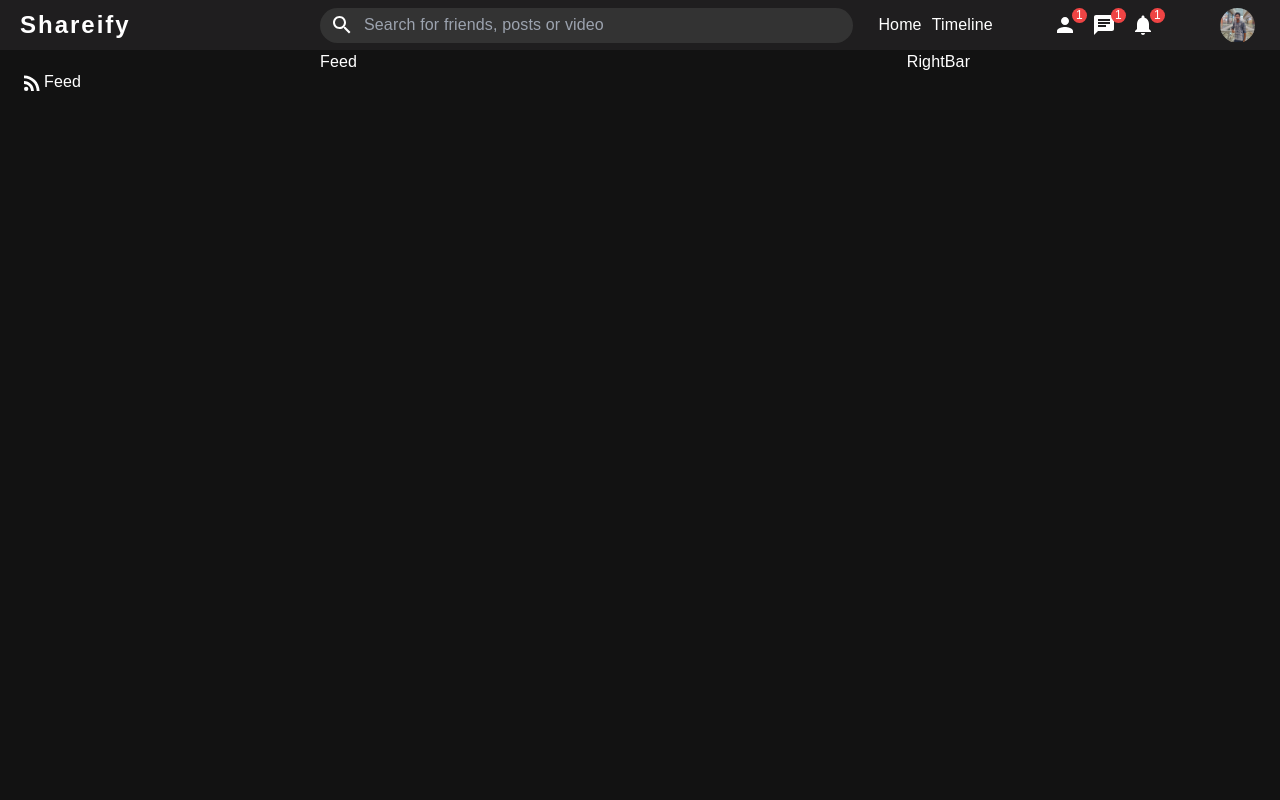
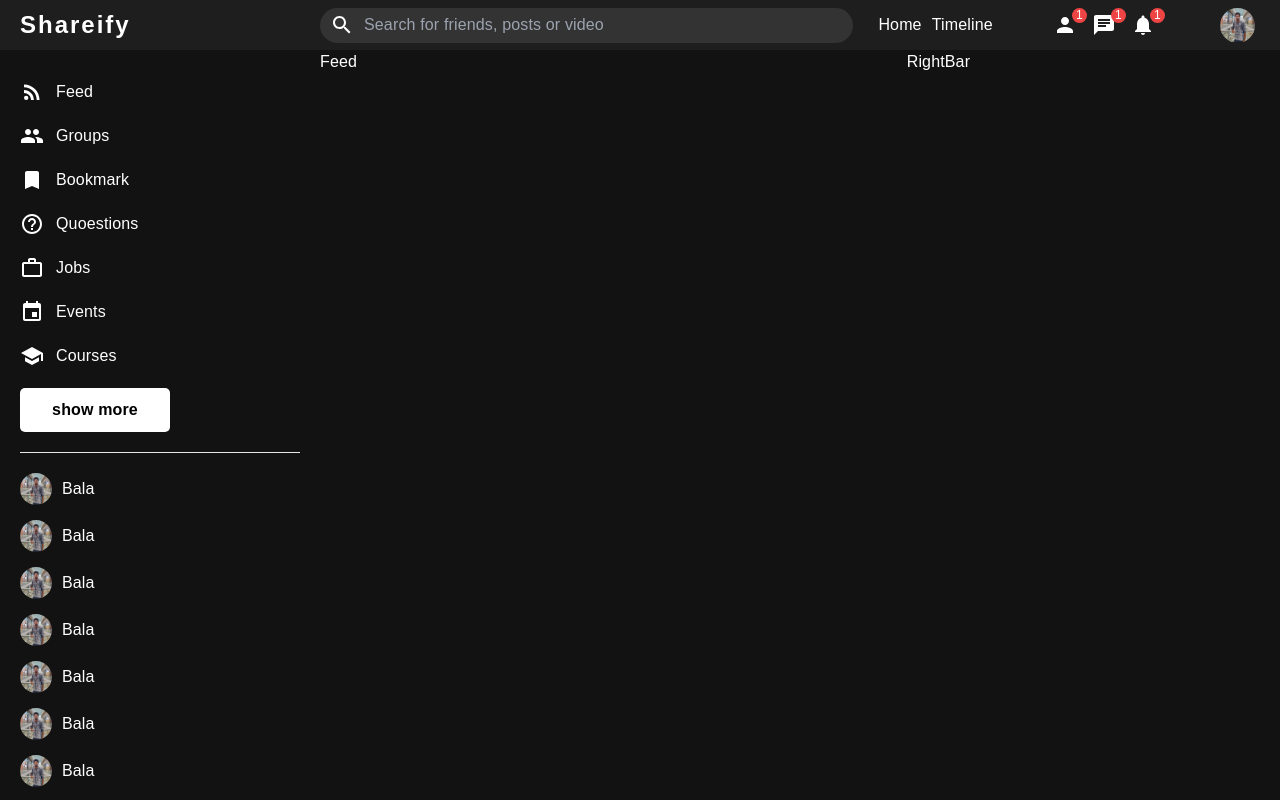
Before and after one commit to Balagurusiva/shareify-frontend, a React (Vite) app: page / in a window 1280 px wide. Built offline with nearby package versions, Linux system fonts and the light colour scheme.

Commit message:
modified:   src/components/Sidebar/sidebar.css 	modified:   src/components/Sidebar/sidebar.jsx

```diff
--- a/src/components/Sidebar/sidebar.css
+++ b/src/components/Sidebar/sidebar.css
@@ -1,7 +1,46 @@
 .sidebar{
-    @apply flex-3 h-[calc(100vh-50px)]
+    @apply flex-3 h-[calc(100vh-50px)] overflow-scroll
+}
+
+::-webkit-scrollbar{
+    @apply w-[5px]
+}
+::-webkit-scrollbar-track{
+    @apply bg-inherit
+}
+
+::-webkit-scrollbar-thumb{
+    @apply bg-[rgb(179,179,179)]
 }
 
 .sidebar-wrapper{
     @apply p-[20px]
 }
+
+.sidebar-list{
+    @apply p-0 m-0 list-none mt-[10px]
+}
+
+.sidebar-list-item{
+    @apply flex gap-3 items-center mb-[20px]
+}
+
+.sidebar-button{
+    @apply w-[150px] border-none p-[10px] rounded-[5px] font-bold bg-white text-black
+}
+
+.sidebar-hr{
+    @apply my-[20px] mx-[0px]
+}
+
+.sidebar-friend-list{
+    @apply m-0 p-0 list-none
+}
+
+.sidebar-friend{
+    @apply flex items-center mb-[15px]
+}
+
+.sidebar-friend-img{
+    @apply w-[32px] h-[32px] rounded-[50%] object-cover mr-[10px]
+}
--- a/src/components/Sidebar/sidebar.jsx
+++ b/src/components/Sidebar/sidebar.jsx
@@ -1,4 +1,4 @@
-import { RssFeed } from '@mui/icons-material'
+import { Bookmark, Group, HelpOutline, RssFeed, WorkOutline,Event, School } from '@mui/icons-material'
 import './sidebar.css'
 
 const Sidebar = () => {
@@ -10,6 +10,70 @@ const Sidebar = () => {
                     <RssFeed className='sidebar-icon' />
                     <span className="sidebar-list-item-text">Feed</span>
                 </li>
+                <li className="sidebar-list-item">
+                    <Group className='sidebar-icon' />
+                    <span className="sidebar-list-item-text">Groups</span>
+                </li>
+                <li className="sidebar-list-item">
+                    <Bookmark className='sidebar-icon' />
+                    <span className="sidebar-list-item-text">Bookmark</span>
+                </li>
+                <li className="sidebar-list-item">
+                    <HelpOutline className='sidebar-icon' />
+                    <span className="sidebar-list-item-text">Quoestions</span>
+                </li>
+                <li className="sidebar-list-item">
+                    <WorkOutline className='sidebar-icon' />
+                    <span className="sidebar-list-item-text">Jobs</span>
+                </li>
+                <li className="sidebar-list-item">
+                    <Event className='sidebar-icon' />
+                    <span className="sidebar-list-item-text">Events</span>
+                </li>
+                <li className="sidebar-list-item">
+                    <School className='sidebar-icon' />
+                    <span className="sidebar-list-item-text">Courses</span>
+                </li>
+            </ul>
+            <button className='sidebar-button'>show more</button>
+            <hr  className='sidebar-hr'/>
+            <ul className='sidebar-friend-list'>
+                <li className="sidebar-friend">
+                    <img src="public\assets\person\bala.jpg" alt="img" className="sidebar-friend-img" />
+                    <span className="sidebar-friend-name">Bala</span>
+                </li>
+                                <li className="sidebar-friend">
+                    <img src="public\assets\person\bala.jpg" alt="img" className="sidebar-friend-img" />
+                    <span className="sidebar-friend-name">Bala</span>
+                </li>
+                                <li className="sidebar-friend">
+                    <img src="public\assets\person\bala.jpg" alt="img" className="sidebar-friend-img" />
+                    <span className="sidebar-friend-name">Bala</span>
+                </li>
+                                <li className="sidebar-friend">
+                    <img src="public\assets\person\bala.jpg" alt="img" className="sidebar-friend-img" />
+                    <span className="sidebar-friend-name">Bala</span>
+                </li>
+                                <li className="sidebar-friend">
+                    <img src="public\assets\person\bala.jpg" alt="img" className="sidebar-friend-img" />
+                    <span className="sidebar-friend-name">Bala</span>
+                </li>
+                                <li className="sidebar-friend">
+                    <img src="public\assets\person\bala.jpg" alt="img" className="sidebar-friend-img" />
+                    <span className="sidebar-friend-name">Bala</span>
+                </li>
+                                <li className="sidebar-friend">
+                    <img src="public\assets\person\bala.jpg" alt="img" className="sidebar-friend-img" />
+                    <span className="sidebar-friend-name">Bala</span>
+                </li>
+                                <li className="sidebar-friend">
+                    <img src="public\assets\person\bala.jpg" alt="img" className="sidebar-friend-img" />
+                    <span className="sidebar-friend-name">Bala</span>
+                </li>
+                                <li className="sidebar-friend">
+                    <img src="public\assets\person\bala.jpg" alt="img" className="sidebar-friend-img" />
+                    <span className="sidebar-friend-name">Bala</span>
+                </li>
             </ul>
         </div>
     </div>
```
